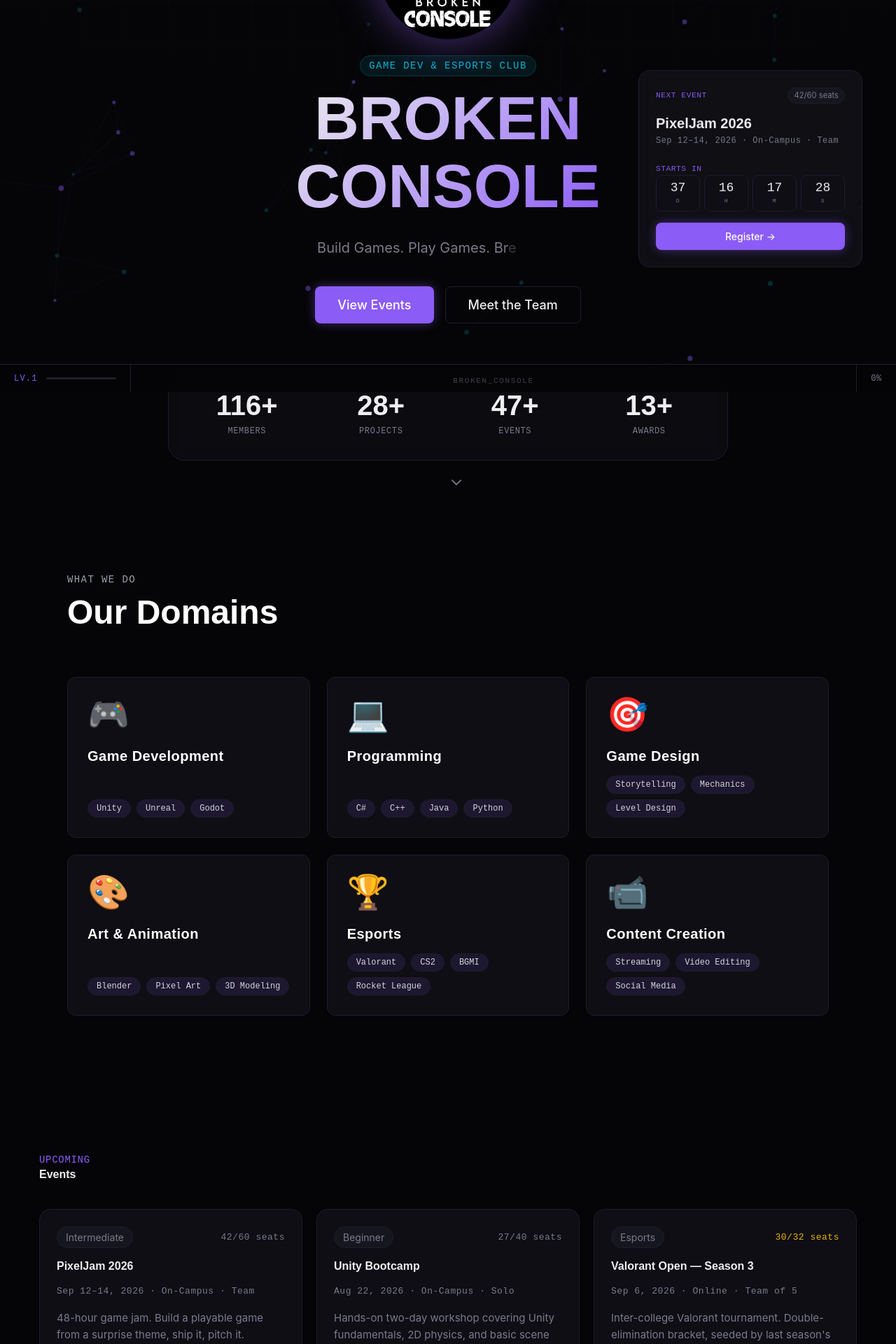
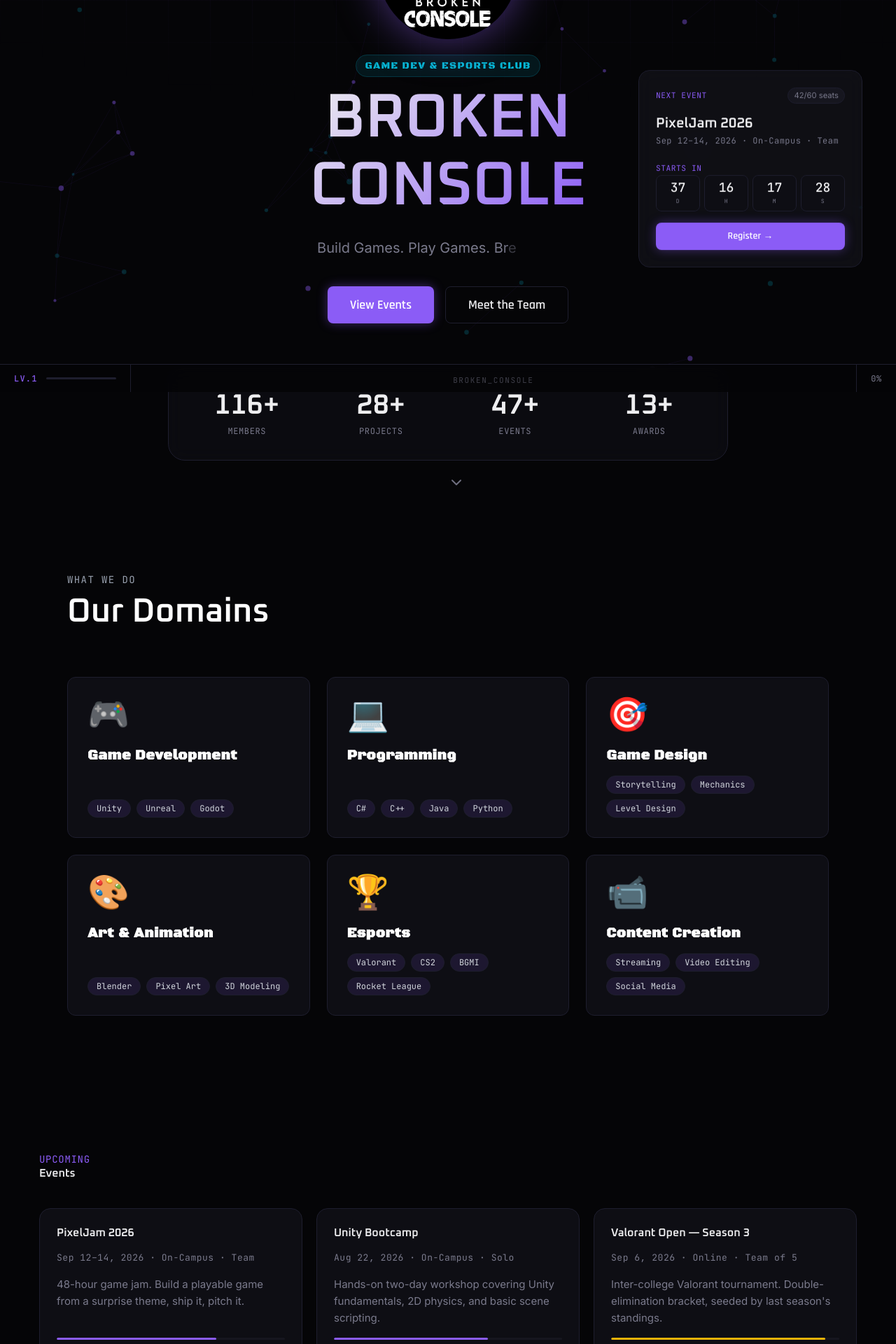
Before and after one commit to ramit8508/BrokenConsole, a React (Vite) app: page / in a window 1280 px wide. Shown: the part 240-2160 px from the top of the page at 70% size. Built offline with nearby package versions, Linux system fonts and the light colour scheme.

Commit message:
v1 chaged

```diff
--- a/src/components/CustomCursor.tsx
+++ b/src/components/CustomCursor.tsx
@@ -60,47 +60,54 @@ export function CustomCursor() {
       <motion.div
         className="fixed top-0 left-0 pointer-events-none z-[9999]"
         style={{
-          width: '34px',
-          height: '34px',
+          width: '40px',
+          height: '40px',
           x: cursorXSpring,
           y: cursorYSpring,
           translateX: '-50%',
           translateY: '-50%',
         }}
         animate={{
-          scale: isHovering ? 1.12 : 1,
+          scale: isHovering ? 1.08 : 1,
+          opacity: isHovering ? 0.95 : 1,
         }}
         transition={{ type: 'spring', stiffness: 340, damping: 24 }}
       />
+
       <motion.div
         className="fixed top-0 left-0 pointer-events-none z-[9999]"
         style={{
-          width: '34px',
-          height: '34px',
+          width: '40px',
+          height: '40px',
           x: mouseX,
           y: mouseY,
           translateX: '-50%',
           translateY: '-50%',
         }}
         animate={{
-          scale: isHovering ? 0.96 : 1,
+          scale: isHovering ? 0.98 : 1,
         }}
-        transition={{ duration: 0.15 }}
+        transition={{ duration: 0.12 }}
       >
-        <img
-          src="/cursors/contra-player-cursor.svg"
-          alt=""
+        <svg
+          width="100%"
+          height="100%"
+          viewBox="0 0 24 24"
+          fill="none"
           aria-hidden="true"
-          draggable="false"
-          style={{
-            width: '100%',
-            height: '100%',
-            display: 'block',
-            imageRendering: 'pixelated',
-            filter: 'drop-shadow(0 0 10px rgba(255, 122, 54, 0.45))',
-            transform: isHovering ? 'translateY(-1px)' : 'translateY(0)',
-          }}
-        />
+          style={{ display: 'block' }}
+        >
+          <g stroke="white" strokeWidth="1.4" strokeLinecap="round" strokeLinejoin="round">
+            <line x1="12" y1="2" x2="12" y2="6" />
+            <line x1="12" y1="18" x2="12" y2="22" />
+            <line x1="2" y1="12" x2="6" y2="12" />
+            <line x1="18" y1="12" x2="22" y2="12" />
+            <circle cx="12" cy="12" r="2" fill="white" />
+          </g>
+          <g stroke="rgba(139,92,246,0.6)" strokeWidth="0.6">
+            <circle cx="12" cy="12" r="6" fill="none" />
+          </g>
+        </svg>
       </motion.div>
     </>
   );
--- a/src/components/Domains.tsx
+++ b/src/components/Domains.tsx
@@ -105,7 +105,7 @@ const DomainCard = ({ domain, index }: { domain: typeof domains[0], index: numbe
         <div className="text-[48px] leading-none mb-6">
           {domain.icon}
         </div>
-        <h3 className="text-xl font-bold text-white mb-4 font-['Space_Grotesk'] tracking-wide">
+        <h3 className="text-xl font-bold text-white mb-4 tracking-wide" style={{ fontFamily: 'var(--font-hero)' }}>
           {domain.title}
         </h3>
         <div className="flex flex-wrap gap-2 mt-auto">
--- a/src/components/Events.tsx
+++ b/src/components/Events.tsx
@@ -23,23 +23,13 @@ function EventCard({ event, index }: { event: Event; index: number }) {
       style={{ padding: "24px", display: "flex", flexDirection: "column", gap: "16px" }}
       aria-label={`Event: ${event.title}`}
     >
-      {/* Top row */}
-      <div style={{ display: "flex", justifyContent: "space-between", alignItems: "center", flexWrap: "wrap", gap: "8px" }}>
-        <span className="pill">{TAG_LABELS[event.tag]}</span>
-        <span
-          style={{
-            fontFamily: "var(--font-mono)",
-            fontSize: "0.8125rem",
-            color: isLow ? "var(--warning)" : "var(--text-muted)",
-            letterSpacing: "0.04em",
-          }}
-          aria-label={`${event.seatsTaken} of ${event.seatsTotal} seats taken`}
-        >
-          {event.seatsTaken}/{event.seatsTotal} seats
-        </span>
-      </div>
+      {/* Title */}
+      {event.image ? (
+        <div style={{ width: '100%', height: 160, overflow: 'hidden', borderRadius: 8 }}>
+          <img src={event.image} alt={event.imageAlt || event.title} style={{ width: '100%', height: '100%', objectFit: 'cover' }} />
+        </div>
+      ) : null}
 
-      {/* Title */}
       <h3 style={{ fontFamily: "var(--font-display)", lineHeight: "1.25" }}>{event.title}</h3>
 
       {/* Meta */}
@@ -107,6 +97,8 @@ function EventCard({ event, index }: { event: Event; index: number }) {
 }
 
 export function Events() {
+  const events = upcomingEvents;
+
   return (
     <section id="events" className="section" aria-labelledby="events-heading">
       <div className="container">
@@ -139,7 +131,7 @@ export function Events() {
             marginBottom: "64px",
           }}
         >
-          {upcomingEvents.map((event, i) => (
+          {events.map((event, i) => (
             <EventCard key={event.id} event={event} index={i} />
           ))}
         </div>
--- a/src/components/Hero.tsx
+++ b/src/components/Hero.tsx
@@ -249,7 +249,7 @@ export function Hero() {
           <motion.div variants={itemVariants} style={{ marginBottom: "16px" }}>
             <span
               style={{
-                fontFamily: "var(--font-mono)",
+                fontFamily: "var(--font-hero)",
                 fontSize: "0.875rem",
                 letterSpacing: "0.1em",
                 color: "var(--accent-2)",
--- a/src/data/events.ts
+++ b/src/data/events.ts
@@ -9,6 +9,8 @@ export interface Event {
   seatsTotal: number;
   seatsTaken: number;
   formUrl: string;
+  image?: string; // optional data-URL or path to image
+  imageAlt?: string;
 }
 
 export interface PastEvent {
--- a/src/style.css
+++ b/src/style.css
@@ -1,9 +1,18 @@
+/* Load requested site fonts (kept via Google Fonts for local dev). */
+@import url('https://fonts.googleapis.com/css2?family=Black+Ops+One&family=Orbitron:wght@800&family=Oxanium:wght@600&family=Rajdhani:wght@600&family=Inter:wght@400;500;600&family=JetBrains+Mono:wght@400;500&display=swap');
+
 @import 'tailwindcss';
 
-@import '@fontsource/space-grotesk/400.css';
-@import '@fontsource/space-grotesk/500.css';
-@import '@fontsource/space-grotesk/600.css';
-@import '@fontsource/space-grotesk/700.css';
+/* Primary gamified font: if you add a local Knight Warrior font file to /public/fonts/,
+   it will be used. Otherwise we fall back to the Google 'Press Start 2P' retro font. */
+@font-face {
+  font-family: 'Knight Warrior';
+  src: url('/fonts/KnightWarrior.woff2') format('woff2'),
+       url('/fonts/KnightWarrior.woff') format('woff');
+  font-weight: 400;
+  font-style: normal;
+  font-display: swap;
+}
 
 @import '@fontsource/inter/400.css';
 @import '@fontsource/inter/500.css';
@@ -13,8 +22,10 @@
 @import '@fontsource/jetbrains-mono/500.css';
 
 @theme {
-  --font-display: 'Space Grotesk', sans-serif;
-  --font-body: 'Inter', sans-serif;
+  --font-hero: 'Black Ops One', 'Orbitron', 'Press Start 2P', sans-serif;
+  --font-display: 'Oxanium', sans-serif;
+  --font-body: 'Inter', system-ui, -apple-system, 'Segoe UI', Roboto, 'Helvetica Neue', Arial, sans-serif;
+  --font-ui: 'Rajdhani', 'Inter', system-ui, sans-serif;
   --font-mono: 'JetBrains Mono', monospace;
 
   --color-bg: var(--bg);
@@ -72,7 +83,14 @@ body::before {
   mask-image: radial-gradient(ellipse 80% 50% at 50% 0%, #000 70%, transparent 100%);
 }
 
-h1, h2, h3, h4, h5, h6 {
+h1 {
+  font-family: var(--font-hero);
+  font-weight: 800;
+  line-height: 1.05;
+  margin-top: 0;
+}
+
+h2, h3, h4, h5, h6 {
   font-family: var(--font-display);
   font-weight: 600;
   line-height: 1.2;
@@ -86,7 +104,11 @@ a {
 
 button {
   cursor: pointer;
-  font-family: inherit;
+  font-family: var(--font-ui);
+}
+
+nav, .navbar {
+  font-family: var(--font-ui);
 }
 
 ::-webkit-scrollbar {
@@ -150,6 +172,7 @@ button {
   padding: 0.5rem 1rem;
   border-radius: 0.5rem;
   font-weight: 500;
+  font-family: var(--font-ui);
   transition: all 0.2s ease;
   border: 1px solid transparent;
 }
```
